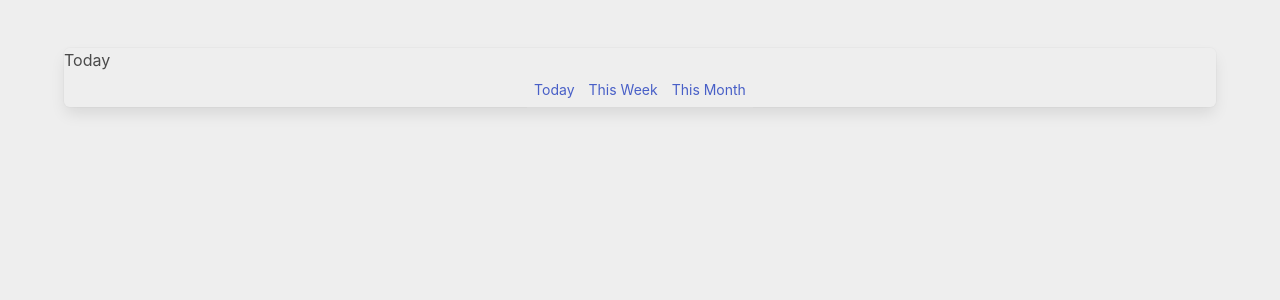
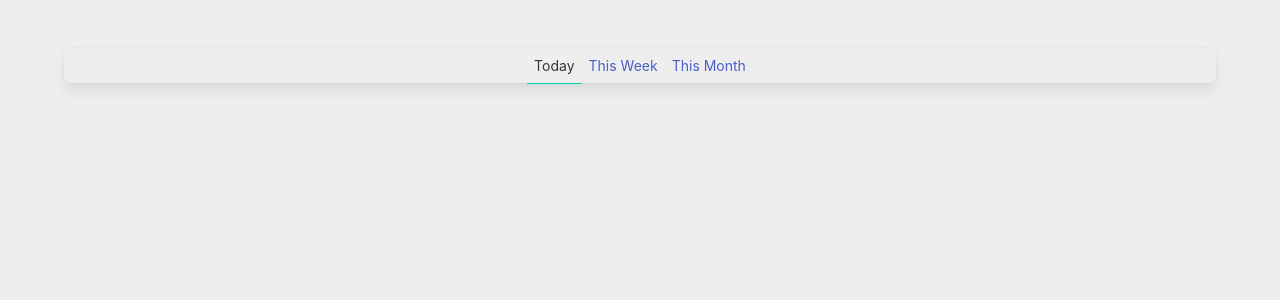
Before and after one commit to frzhen/Vue3-TS-CompAPI-Vite-Test, a Vue app: page / in a window 1280 px wide. Shown: the top 300 px of the page. Built offline with nearby package versions, Linux system fonts and the light colour scheme.

Commit message:
Added class binding using is-active class

```diff
--- a/src/components/Timeline.vue
+++ b/src/components/Timeline.vue
@@ -8,20 +8,22 @@ import { ref } from "vue";
 
 const periods = ["Today", "This Week", "This Month"];
 
-let selectedPeriod = ref("Today");
+const selectedPeriod = ref("Today");
+
 const selectPeriod = (period: string) => {
-  console.log(period);
+  // console.log(period);
   selectedPeriod.value = period;
 }
 </script>
 
 <template>
   <nav class="is-primary panel">
-    {{ selectedPeriod }}
+<!--    {{ selectedPeriod }}-->
     <span class="panel-tabs">
       <a v-for="period of periods"
          :key="period"
          @click.prevent="selectPeriod(period)"
+         :class="{'is-active': period === selectedPeriod}"
          href="">
         {{ period }}
       </a>
```
